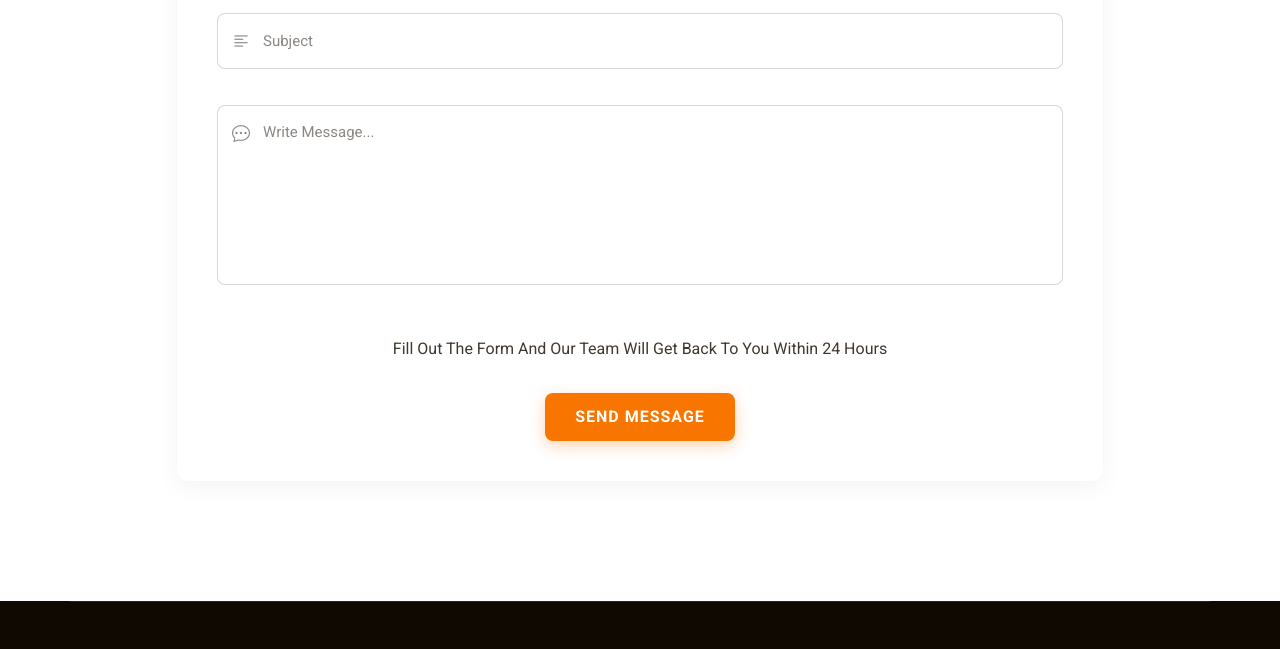
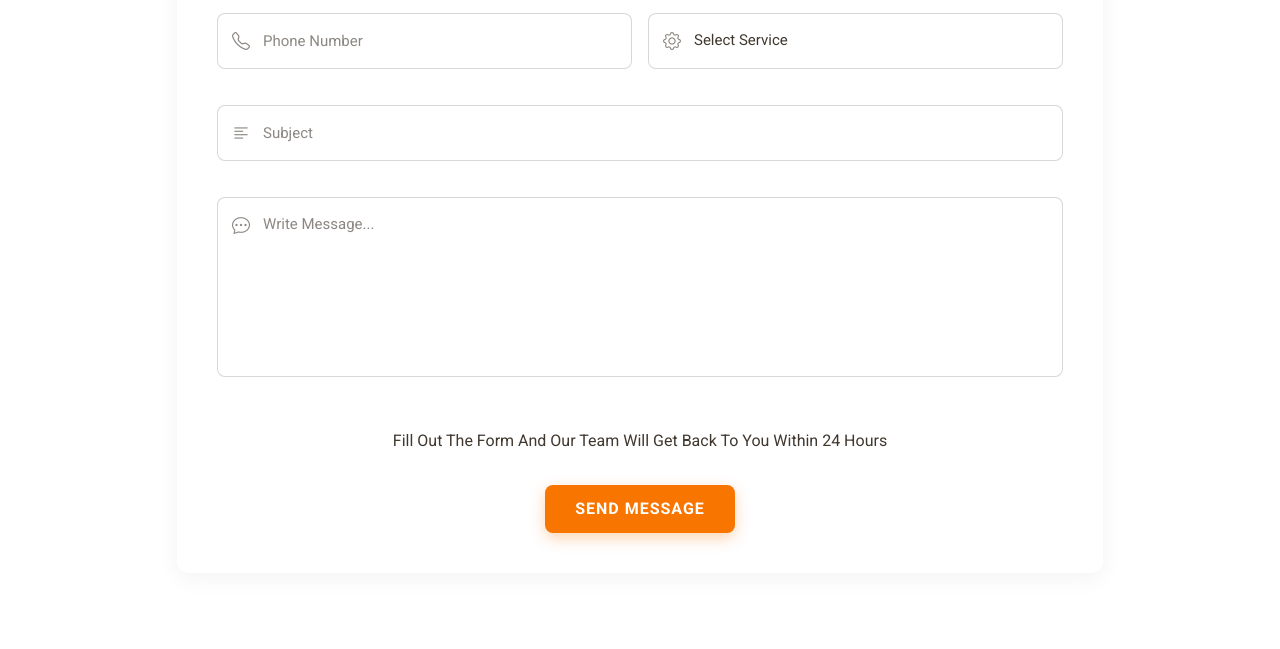
Before and after one commit to Ankit3028k/BharatX-events, a website: page contact.html in a window 1280 px wide. Shown: the part 1131-1780 px from the top of the page. Drawn offline with Linux system fonts and the light colour scheme.

Commit message:
contact form

```diff
--- a/contact.html
+++ b/contact.html
@@ -162,6 +162,34 @@
                       </div>
                     </div>
                   </div>
+                  <div class="col-md-6">
+                    <div class="form-group">
+                      <div class="input-with-icon">
+                        <i class="bi bi-telephone"></i>
+                        <input type="number" class="form-control" name="Phone" placeholder="Phone Number" required="">
+                      </div>
+                    </div>
+                  </div>
+                  <!-- New dropdown for services -->
+<div class="col-md-6">
+  <div class="form-group">
+    <div class="input-with-icon">
+      <i class="bi bi-gear"></i>
+      <select class="form-control" name="services" required>
+        <option value="" disabled selected>Select Service</option>
+        <option value="Luxury Birthday Decor">Luxury Birthday Decor</option>
+        <option value="Photography & Videography">Photography & Videography</option>
+        <option value="Fog Entry & Pyro Entry">Fog Entry & Pyro Entry</option>
+        <option value="Baby Cart Entry">Baby Cart Entry</option>
+        <option value="Mirror Ramp Entry">Mirror Ramp Entry</option>
+        <option value="Return Gift Hampers & Wedding Favours">Return Gift Hampers & Wedding Favours</option>
+        <option value="Destination Service">Destination Service</option>
+        <option value="Corporate Events">Corporate Events</option>
+      </select>
+    </div>
+  </div>
+</div>
+
 
                   <div class="col-md-12">
                     <div class="form-group">
```
